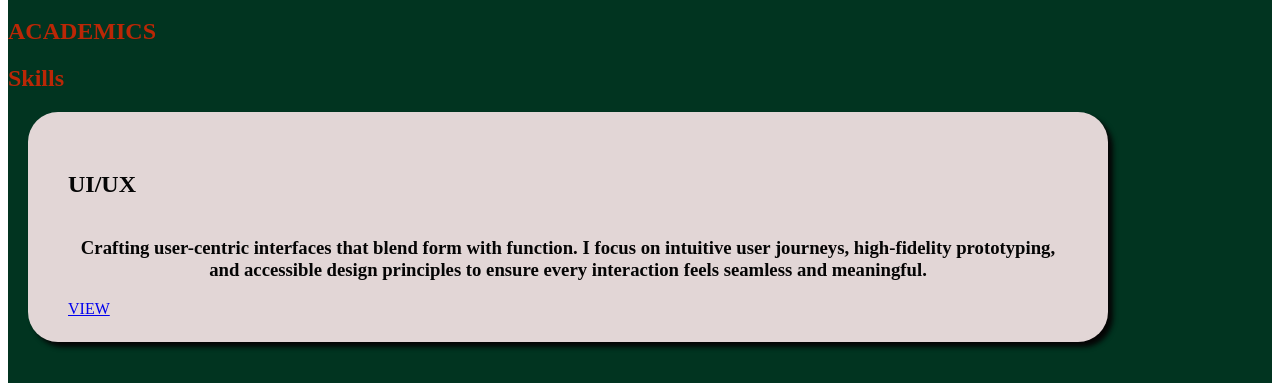
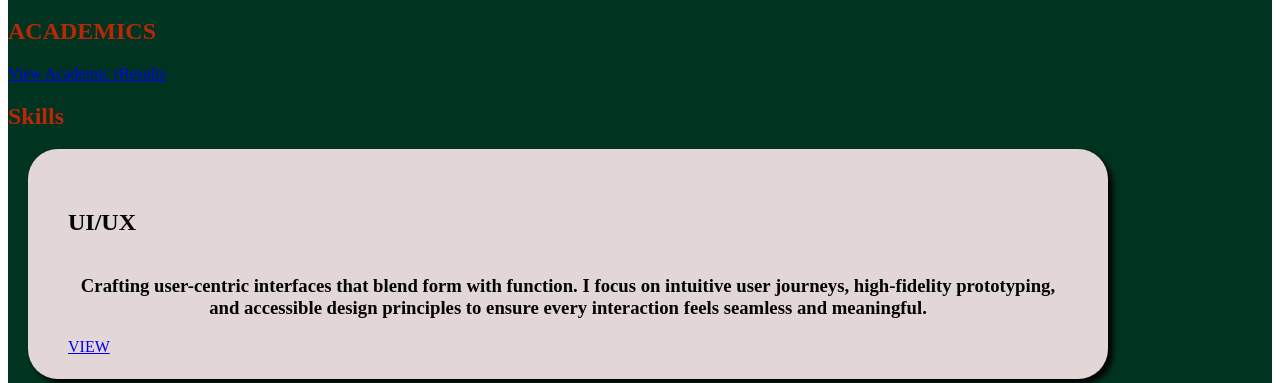
Before and after one commit to leo-geo-rge/Portfolio, a plain HTML site: page index.html in a window 1280 px wide. Shown: the part 417-800 px from the top of the page. Drawn offline with Linux system fonts and the light colour scheme.

Commit message:
Academics

```diff
--- a/index.html
+++ b/index.html
@@ -31,6 +31,7 @@
         <section id="academics">
             <div>
                 <h2>ACADEMICS</h2>
+                <a href="Result">View Academic rResults</a>
 
             </div>
         </section>
```
Also changed, not shown: 3 other files.
